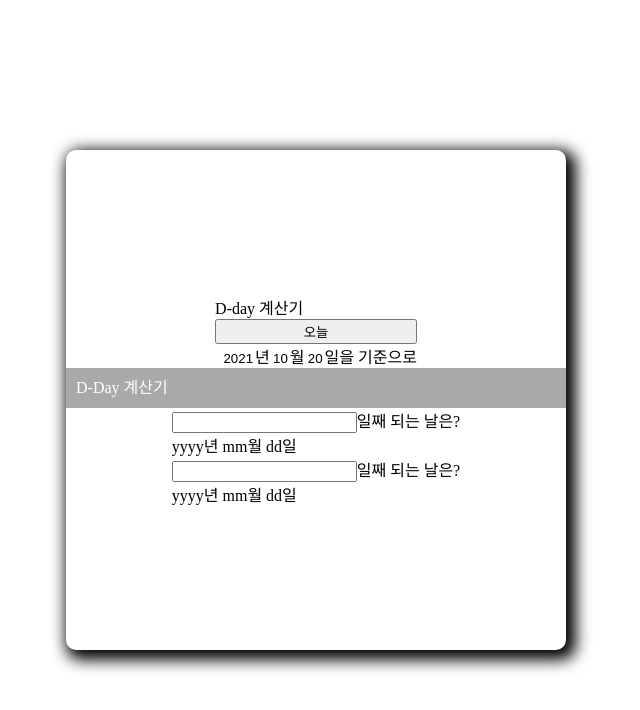
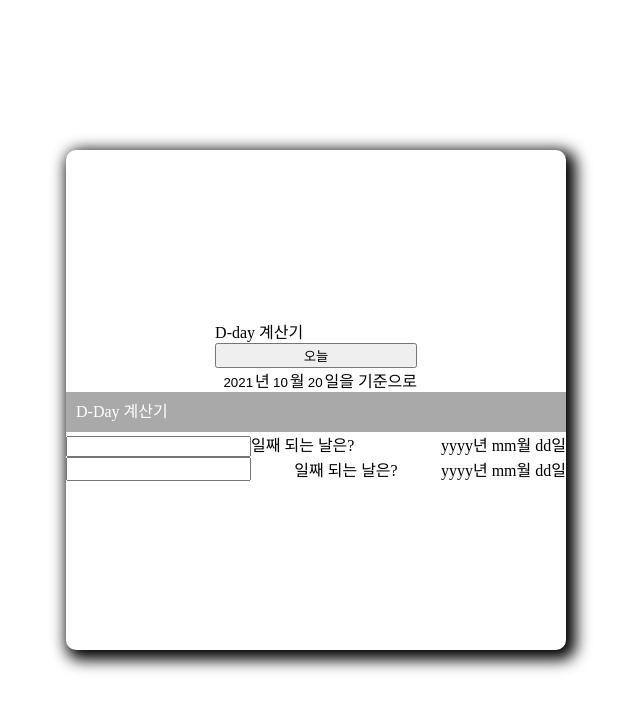
Before and after one commit to WE-SOPT-29th-Web-Part/Euijin-Kim, a React (Create React App) app in the folder d-day-calc/: page / in a window 1280 px wide. Shown: the top 710 px of the page, without its empty margins (324-964 px from the left). Built offline with nearby package versions, Linux system fonts and the light colour scheme.

Commit message:
feat: d-day 기능 구현

```diff
--- a/d-day-calc/src/App.js
+++ b/d-day-calc/src/App.js
@@ -24,7 +24,7 @@ function App() {
         />
       </div>
       <div id="home__middle-line">D-Day 계산기</div>
-      <div className="home__bottom">
+      <div id="home__bottom">
         <Result year={year} month={month} date={date} />
         <Footer />
       </div>
--- a/d-day-calc/src/components/Result.jsx
+++ b/d-day-calc/src/components/Result.jsx
@@ -4,7 +4,7 @@ import Text2 from "./Text2";
 
 const Result = ({ year, month, date }) => {
   return (
-    <div>
+    <div id="result">
       <Text1 year={year} month={month} date={date} />
       <Text2 year={year} month={month} date={date} />
     </div>
--- a/d-day-calc/src/components/Text1.jsx
+++ b/d-day-calc/src/components/Text1.jsx
@@ -14,9 +14,12 @@ const Text1 = ({ year, month, date }) => {
     dateRef.current.innerText = `${tempDate.getFullYear()}년 ${tempDate.getMonth()}월 ${tempDate.getDate()}일`;
   };
   return (
-    <div>
-      <input type="text" onChange={handleChange} />
-      일째 되는 날은?
+    <div className="result__text">
+      <div className="left">
+        <input type="text" onChange={handleChange} />
+        일째 되는 날은?
+      </div>
+
       <div ref={dateRef}>yyyy년 mm월 dd일</div>
     </div>
   );
--- a/d-day-calc/src/components/Text2.jsx
+++ b/d-day-calc/src/components/Text2.jsx
@@ -10,11 +10,11 @@ const Text2 = ({ year, month, date }) => {
     const tempDate = new Date();
     tempDate.setFullYear(year);
     tempDate.setMonth(month);
-    tempDate.setDate(date + Number(e.target.value) - 1);
+    tempDate.setDate(date - Number(e.target.value));
     dateRef.current.innerText = `${tempDate.getFullYear()}년 ${tempDate.getMonth()}월 ${tempDate.getDate()}일`;
   };
   return (
-    <div>
+    <div className="result__text">
       <input type="text" onChange={handleChange} />
       일째 되는 날은?
       <div ref={dateRef}>yyyy년 mm월 dd일</div>
--- a/d-day-calc/src/index.css
+++ b/d-day-calc/src/index.css
@@ -55,3 +55,17 @@ body,
 .date-input__year {
   width: 40px;
 }
+
+.result__text {
+  width: 100%;
+  display: flex;
+  justify-content: space-between;
+}
+
+#result {
+  width: 100%;
+}
+
+#home__bottom {
+  width: 100%;
+}
```
